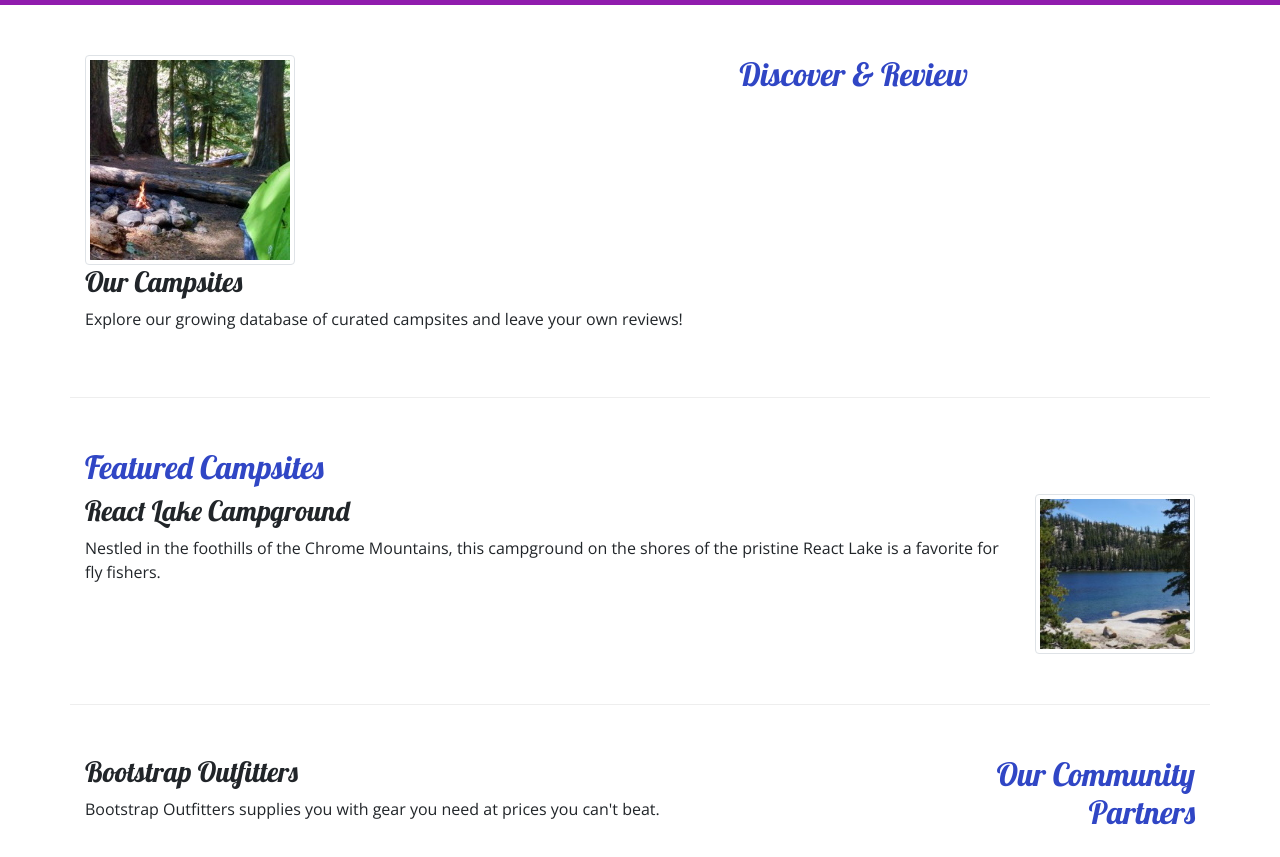
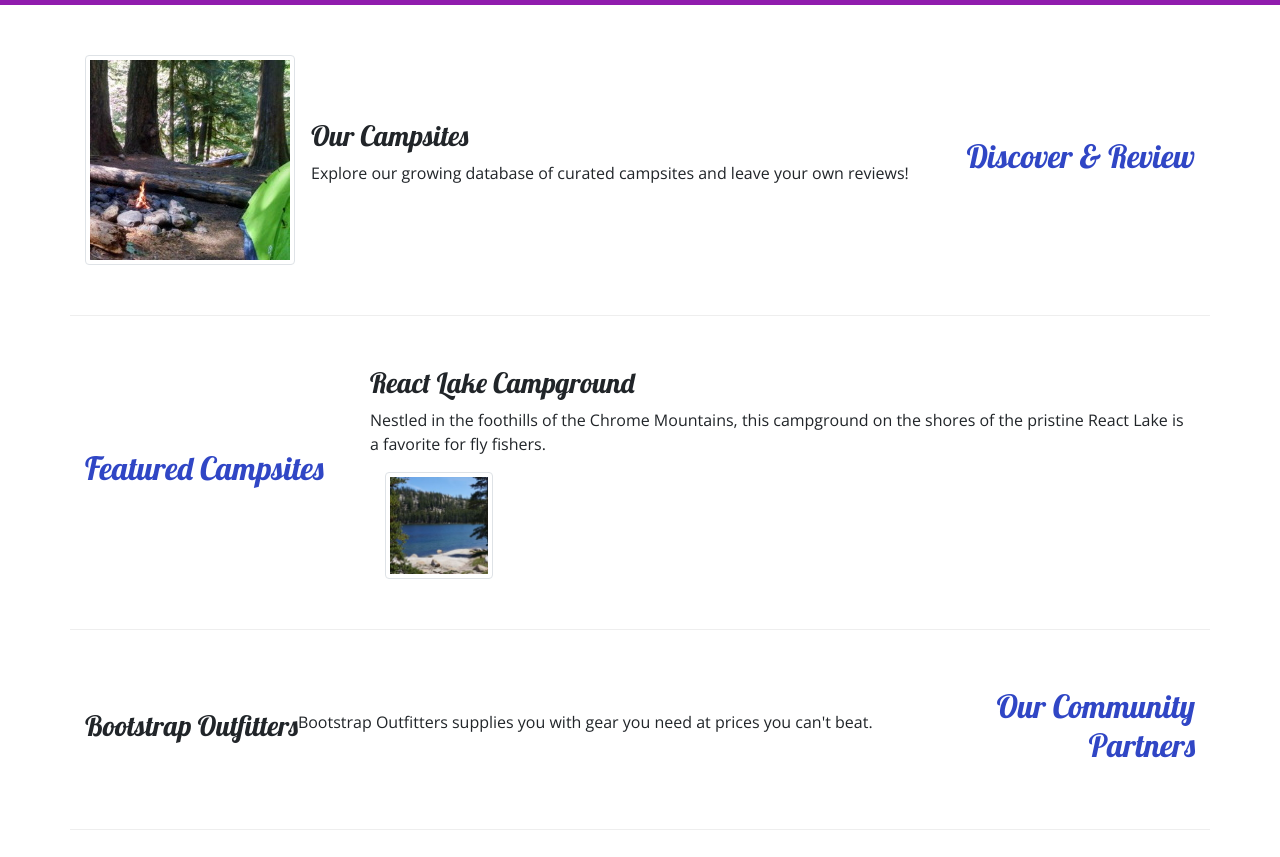
Before and after one commit to nammanur/nucamp-bootstrap, a website: page index.html in a window 1280 px wide. Shown: the part 315-1172 px from the top of the page. Drawn offline with nearby package versions, Linux system fonts and the light colour scheme.

Commit message:
second assignment correction

```diff
--- a/index.html
+++ b/index.html
@@ -30,7 +30,8 @@
                     <h2>a better way to camp</h2>
                 </div>
                 <div class="col-md-4 col-xl-2 mt-4">
-                   <a href="#reserveForm" class="text-nowrap"><button class="btn btn-info btn-lg">Reserve Campsite</button></a>
+                    <a href="#reserveForm" class="text-nowrap"><button class="btn btn-info btn-lg">Reserve
+                            Campsite</button></a>
                 </div>
             </div>
         </div>
@@ -61,31 +62,36 @@
         </div>
     </nav>
     <div class=" container">
-        <div class="row row-content align-item-center">
+        <div class="row row-content align-items-center">
             <div class="col-sm-4 order-sm-last col-md-3">
                 <h2 class="text-sm-right">Discover & Review</h2>
             </div>
+
+            <div class="col">
                 <div class="media">
-                <div class="col">
                     <img class="d-flex mr-3 img-thumbnail" src="img/breadcrumb-trail-thumb.jpg"
                         alt="Breadcrumb Trail" />
+                    <div class="media-body align-self-center">
                         <h3>Our Campsites</h3>
                         <p class="d-none d-sm-block">Explore our growing database of curated
                             campsites and leave your own reviews!</p>
                     </div>
                 </div>
             </div>
-        <div class="row row-content  align-item-center">
+        </div>
+        <div class="row row-content  align-items-center">
             <div class="col-sm-4 col-md-3">
                 <h2>Featured Campsites</h2>
             </div>
+            <div class="col">
                 <div class="media">
-                <div class="col">
+                    <div class="media-body align-self-center">
                         <h3>React Lake Campground</h3>
                         <p class="d-none d-sm-block">Nestled in the foothills of the Chrome
                             Mountains, this campground on the shores of the pristine React Lake
                             is a
                             favorite for fly fishers.</p>
+                    </div>
 
                 </div>
                 <div class="col-4 col-sm-3 col-md-2 align-self-center">
@@ -93,14 +99,18 @@
                 </div>
             </div>
         </div>
-        <div class="row  row-content  align-item-center">
+        <div class="row  row-content  align-items-center">
             <div class="col-sm-4 order-sm-last col-md-3">
                 <h2 class="text-sm-right">Our Community Partners</h2>
             </div>
             <div class="col">
+                <div class="media">
                     <h3>Bootstrap Outfitters</h3>
+                    <div class="media-body align-self-center">
                         <p class="d-none d-sm-block">Bootstrap Outfitters supplies you with gear
                             you need at prices you can't beat.</p>
+                    </div>
+                </div>
             </div>
         </div>
         <div class="row row-content">
@@ -128,12 +138,14 @@
                             <div class="row">
                                 <label for="date" class="col-sm-6 col-form-label">Date</label>
                                 <div class="col">
-                                    <input type="date" name="date" id="date" placeholder="mm/dd/yyyy" class="col form-control">
+                                    <input type="date" name="date" id="date" placeholder="mm/dd/yyyy"
+                                        class="col form-control">
                                 </div>
                             </div>
                             <div class="row">
                                 <div class="col">
-                                    <button type="submit" name="submit" id="submit" class="btn  btn-primary">Submit</button>
+                                    <button type="submit" name="submit" id="submit"
+                                        class="btn  btn-primary">Submit</button>
                                 </div>
                             </div>
                         </form>
```
Lines whose indentation alone changed are shown as unchanged.
